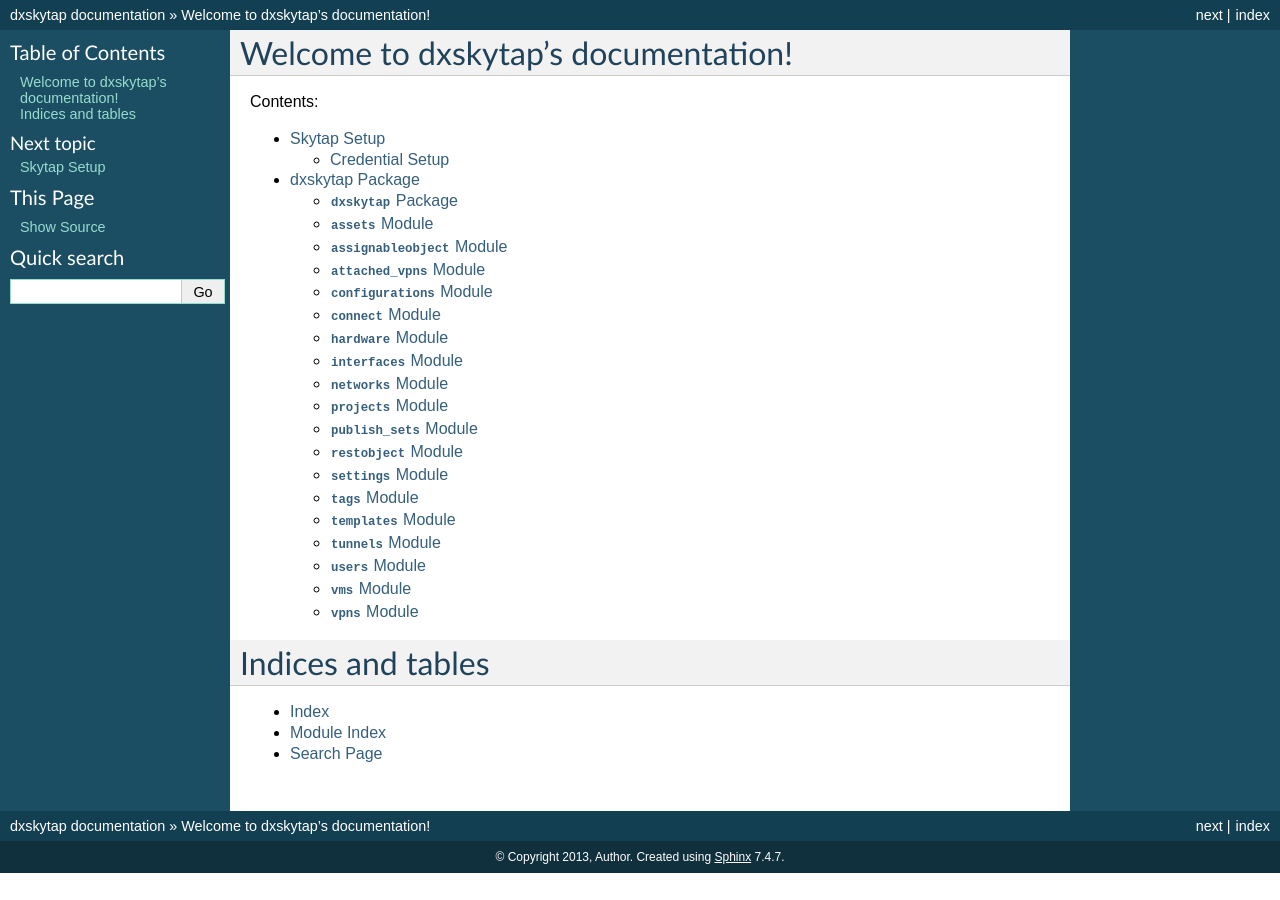
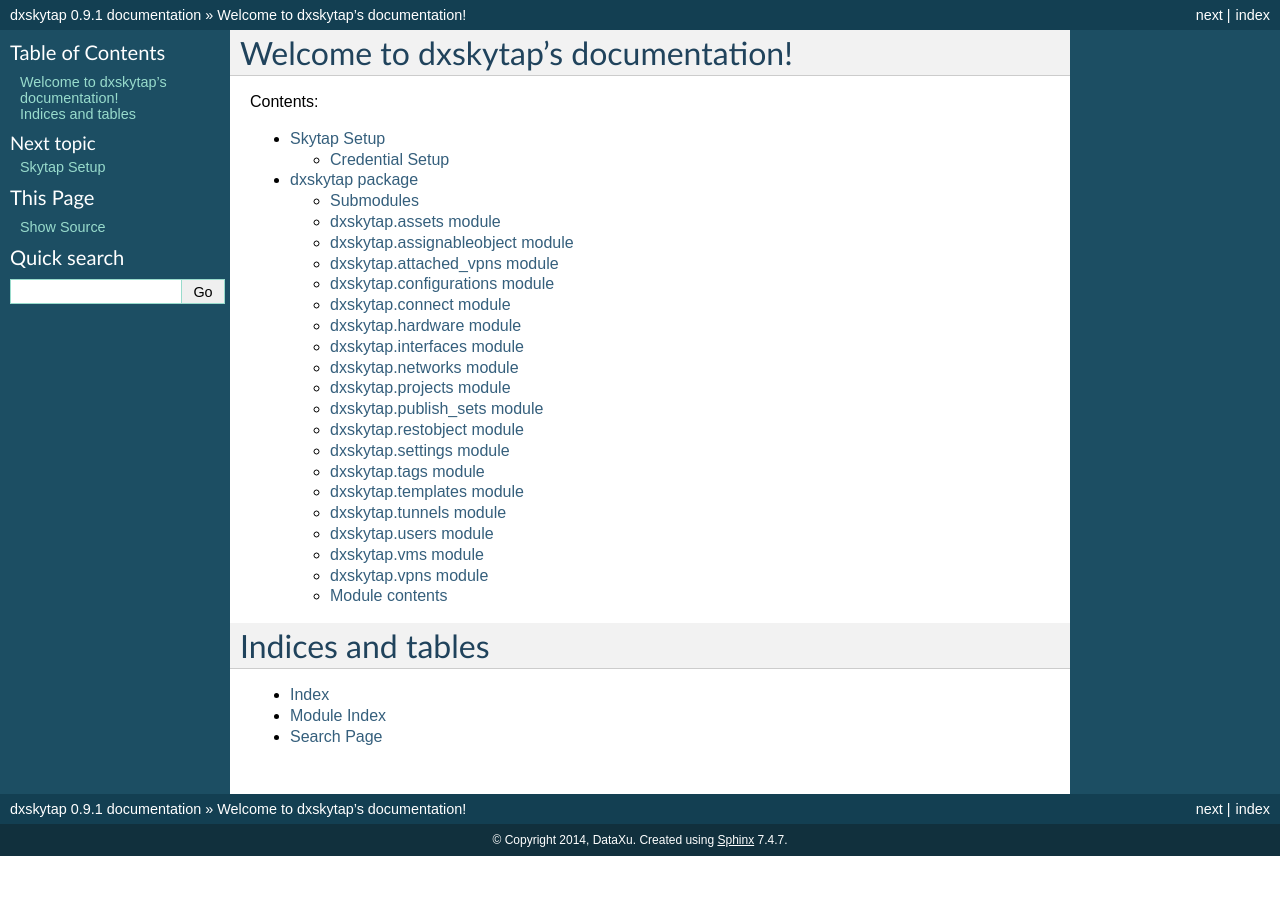
Before and after one commit to dataxu/dxskytap, a Sphinx documentation site: the page built from docs/index.rst, in a window 1280 px wide. Built offline with Sphinx 7.4.7, drawn with Linux system fonts in a browser that asks for light colours.

Commit message:
update docs and generate make.bat. This fixes #10

```diff
--- a/docs/conf.py
+++ b/docs/conf.py
@@ -1,9 +1,10 @@
 # -*- coding: utf-8 -*-
 #
 # dxskytap documentation build configuration file, created by
-# sphinx-quickstart on Fri Sep  6 14:18:34 2013.
+# sphinx-quickstart on Tue May 13 10:37:38 2014.
 #
-# This file is execfile()d with the current directory set to its containing dir.
+# This file is execfile()d with the current directory set to its
+# containing dir.
 #
 # Note that not all possible configuration values are present in this
 # autogenerated file.
@@ -11,21 +12,25 @@
 # All configuration values have a default; values that are commented out
 # serve to show the default.
 
-import sys, os
+import sys
+import os
 
 # If extensions (or modules to document with autodoc) are in another directory,
 # add these directories to sys.path here. If the directory is relative to the
 # documentation root, use os.path.abspath to make it absolute, like shown here.
 #sys.path.insert(0, os.path.abspath('.'))
 
-# -- General configuration -----------------------------------------------------
+# -- General configuration ------------------------------------------------
 
 # If your documentation needs a minimal Sphinx version, state it here.
 #needs_sphinx = '1.0'
 
-# Add any Sphinx extension module names here, as strings. They can be extensions
-# coming with Sphinx (named 'sphinx.ext.*') or your custom ones.
-extensions = ['sphinx.ext.autodoc', 'sphinx.ext.viewcode']
+# Add any Sphinx extension module names here, as strings. They can be
+# extensions coming with Sphinx (named 'sphinx.ext.*') or your custom
+# ones.
+extensions = [
+    'sphinx.ext.autodoc',
+]
 
 # Add any paths that contain templates here, relative to this directory.
 templates_path = ['_templates']
@@ -41,16 +46,16 @@
 
 # General information about the project.
 project = u'dxskytap'
-copyright = u'2013, Author'
+copyright = u'2014, DataXu'
 
 # The version info for the project you're documenting, acts as replacement for
 # |version| and |release|, also used in various other places throughout the
 # built documents.
 #
 # The short X.Y version.
-version = ''
+version = '0.9.1'
 # The full version, including alpha/beta/rc tags.
-release = ''
+release = '0.9.1'
 
 # The language for content autogenerated by Sphinx. Refer to documentation
 # for a list of supported languages.
@@ -66,7 +71,8 @@
 # directories to ignore when looking for source files.
 exclude_patterns = ['_build']
 
-# The reST default role (used for this markup: `text`) to use for all documents.
+# The reST default role (used for this markup: `text`) to use for all
+# documents.
 #default_role = None
 
 # If true, '()' will be appended to :func: etc. cross-reference text.
@@ -90,7 +96,7 @@
 #keep_warnings = False
 
 
-# -- Options for HTML output ---------------------------------------------------
+# -- Options for HTML output ----------------------------------------------
 
 # The theme to use for HTML and HTML Help pages.  See the documentation for
 # a list of builtin themes.
@@ -124,6 +130,11 @@
 # relative to this directory. They are copied after the builtin static files,
 # so a file named "default.css" will overwrite the builtin "default.css".
 html_static_path = ['_static']
+
+# Add any extra paths that contain custom files (such as robots.txt or
+# .htaccess) here, relative to this directory. These files are copied
+# directly to the root of the documentation.
+#html_extra_path = []
 
 # If not '', a 'Last updated on:' timestamp is inserted at every page bottom,
 # using the given strftime format.
@@ -170,7 +181,7 @@
 htmlhelp_basename = 'dxskytapdoc'
 
 
-# -- Options for LaTeX output --------------------------------------------------
+# -- Options for LaTeX output ---------------------------------------------
 
 latex_elements = {
 # The paper size ('letterpaper' or 'a4paper').
@@ -184,10 +195,11 @@
 }
 
 # Grouping the document tree into LaTeX files. List of tuples
-# (source start file, target name, title, author, documentclass [howto/manual]).
+# (source start file, target name, title,
+#  author, documentclass [howto, manual, or own class]).
 latex_documents = [
   ('index', 'dxskytap.tex', u'dxskytap Documentation',
-   u'Author', 'manual'),
+   u'DataXu', 'manual'),
 ]
 
 # The name of an image file (relative to this directory) to place at the top of
@@ -211,27 +223,27 @@
 #latex_domain_indices = True
 
 
-# -- Options for manual page output --------------------------------------------
+# -- Options for manual page output ---------------------------------------
 
 # One entry per manual page. List of tuples
 # (source start file, name, description, authors, manual section).
 man_pages = [
     ('index', 'dxskytap', u'dxskytap Documentation',
-     [u'Author'], 1)
+     [u'DataXu'], 1)
 ]
 
 # If true, show URL addresses after external links.
 #man_show_urls = False
 
 
-# -- Options for Texinfo output ------------------------------------------------
+# -- Options for Texinfo output -------------------------------------------
 
 # Grouping the document tree into Texinfo files. List of tuples
 # (source start file, target name, title, author,
 #  dir menu entry, description, category)
 texinfo_documents = [
   ('index', 'dxskytap', u'dxskytap Documentation',
-   u'Author', 'dxskytap', 'One line description of project.',
+   u'DataXu', 'dxskytap', 'One line description of project.',
    'Miscellaneous'),
 ]
 
@@ -246,61 +258,3 @@
 
 # If true, do not generate a @detailmenu in the "Top" node's menu.
 #texinfo_no_detailmenu = False
-
-
-# -- Options for Epub output ---------------------------------------------------
-
-# Bibliographic Dublin Core info.
-epub_title = u'dxskytap'
-epub_author = u'Author'
-epub_publisher = u'Author'
-epub_copyright = u'2013, Author'
-
-# The language of the text. It defaults to the language option
-# or en if the language is not set.
-#epub_language = ''
-
-# The scheme of the identifier. Typical schemes are ISBN or URL.
-#epub_scheme = ''
-
-# The unique identifier of the text. This can be a ISBN number
-# or the project homepage.
-#epub_identifier = ''
-
-# A unique identification for the text.
-#epub_uid = ''
-
-# A tuple containing the cover image and cover page html template filenames.
-#epub_cover = ()
-
-# A sequence of (type, uri, title) tuples for the guide element of content.opf.
-#epub_guide = ()
-
-# HTML files that should be inserted before the pages created by sphinx.
-# The format is a list of tuples containing the path and title.
-#epub_pre_files = []
-
-# HTML files shat should be inserted after the pages created by sphinx.
-# The format is a list of tuples containing the path and title.
-#epub_post_files = []
-
-# A list of files that should not be packed into the epub file.
-#epub_exclude_files = []
-
-# The depth of the table of contents in toc.ncx.
-#epub_tocdepth = 3
-
-# Allow duplicate toc entries.
-#epub_tocdup = True
-
-# Fix unsupported image types using the PIL.
-#epub_fix_images = False
-
-# Scale large images.
-#epub_max_image_width = 0
-
-# If 'no', URL addresses will not be shown.
-#epub_show_urls = 'inline'
-
-# If false, no index is generated.
-#epub_use_index = True
--- a/docs/dxskytap.rst
+++ b/docs/dxskytap.rst
@@ -1,154 +1,158 @@
-dxskytap Package
+dxskytap package
 ================
 
-:mod:`dxskytap` Package
------------------------
+Submodules
+----------
 
-.. automodule:: dxskytap.__init__
-    :members:
-    :undoc-members:
-    :show-inheritance:
-
-:mod:`assets` Module
---------------------
+dxskytap.assets module
+----------------------
 
 .. automodule:: dxskytap.assets
     :members:
     :undoc-members:
     :show-inheritance:
 
-:mod:`assignableobject` Module
-------------------------------
+dxskytap.assignableobject module
+--------------------------------
 
 .. automodule:: dxskytap.assignableobject
     :members:
     :undoc-members:
     :show-inheritance:
 
-:mod:`attached_vpns` Module
----------------------------
+dxskytap.attached_vpns module
+-----------------------------
 
 .. automodule:: dxskytap.attached_vpns
     :members:
     :undoc-members:
     :show-inheritance:
 
-:mod:`configurations` Module
-----------------------------
+dxskytap.configurations module
+------------------------------
 
 .. automodule:: dxskytap.configurations
     :members:
     :undoc-members:
     :show-inheritance:
 
-:mod:`connect` Module
----------------------
+dxskytap.connect module
+-----------------------
 
 .. automodule:: dxskytap.connect
     :members:
     :undoc-members:
     :show-inheritance:
 
-:mod:`hardware` Module
-----------------------
+dxskytap.hardware module
+------------------------
 
 .. automodule:: dxskytap.hardware
     :members:
     :undoc-members:
     :show-inheritance:
 
-:mod:`interfaces` Module
-------------------------
+dxskytap.interfaces module
+--------------------------
 
 .. automodule:: dxskytap.interfaces
     :members:
     :undoc-members:
     :show-inheritance:
 
-:mod:`networks` Module
-----------------------
+dxskytap.networks module
+------------------------
 
 .. automodule:: dxskytap.networks
     :members:
     :undoc-members:
     :show-inheritance:
 
-:mod:`projects` Module
-----------------------
+dxskytap.projects module
+------------------------
 
 .. automodule:: dxskytap.projects
     :members:
     :undoc-members:
     :show-inheritance:
 
-:mod:`publish_sets` Module
---------------------------
+dxskytap.publish_sets module
+----------------------------
 
 .. automodule:: dxskytap.publish_sets
     :members:
     :undoc-members:
     :show-inheritance:
 
-:mod:`restobject` Module
-------------------------
+dxskytap.restobject module
+--------------------------
 
 .. automodule:: dxskytap.restobject
     :members:
     :undoc-members:
     :show-inheritance:
 
-:mod:`settings` Module
-----------------------
+dxskytap.settings module
+------------------------
 
 .. automodule:: dxskytap.settings
     :members:
     :undoc-members:
     :show-inheritance:
 
-:mod:`tags` Module
-------------------
+dxskytap.tags module
+--------------------
 
 .. automodule:: dxskytap.tags
     :members:
     :undoc-members:
     :show-inheritance:
 
-:mod:`templates` Module
------------------------
+dxskytap.templates module
+-------------------------
 
 .. automodule:: dxskytap.templates
     :members:
     :undoc-members:
     :show-inheritance:
 
-:mod:`tunnels` Module
----------------------
+dxskytap.tunnels module
+-----------------------
 
 .. automodule:: dxskytap.tunnels
     :members:
     :undoc-members:
     :show-inheritance:
 
-:mod:`users` Module
--------------------
+dxskytap.users module
+---------------------
 
 .. automodule:: dxskytap.users
     :members:
     :undoc-members:
     :show-inheritance:
 
-:mod:`vms` Module
------------------
+dxskytap.vms module
+-------------------
 
 .. automodule:: dxskytap.vms
     :members:
     :undoc-members:
     :show-inheritance:
 
-:mod:`vpns` Module
-------------------
+dxskytap.vpns module
+--------------------
 
 .. automodule:: dxskytap.vpns
     :members:
     :undoc-members:
     :show-inheritance:
+
+
+Module contents
+---------------
+
+.. automodule:: dxskytap
+    :members:
+    :undoc-members:
+    :show-inheritance:
--- a/docs/index.rst
+++ b/docs/index.rst
@@ -10,7 +10,7 @@
 Contents:
 
 .. toctree::
-   :maxdepth: 4
+   :maxdepth: 2
 
    setup
    dxskytap
```
Also changed, not shown: 1 other file.
